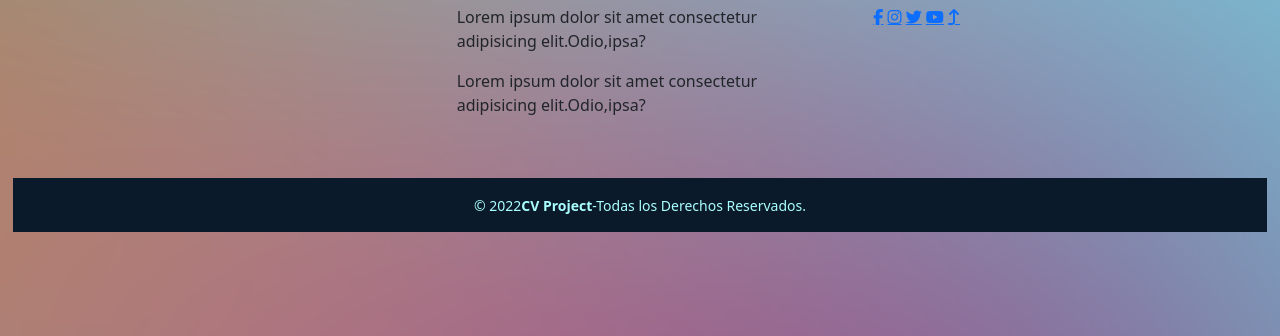
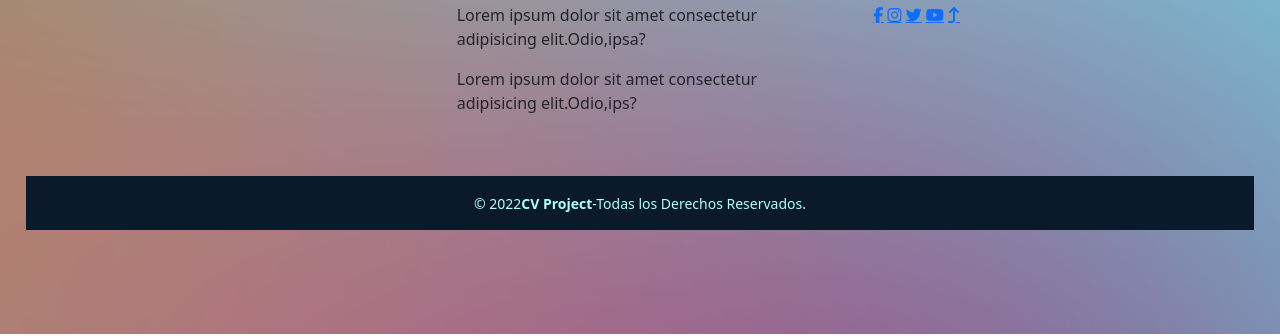
Before and after one commit to lucho1157/Prueba-3, a plain HTML site: page index.html in a window 1280 px wide. Shown: the part 1815-2151 px from the top of the page. Drawn offline with nearby package versions, Linux system fonts and the light colour scheme.

Commit message:
agregado

```diff
--- a/ASSETS/CSS/style.css
+++ b/ASSETS/CSS/style.css
@@ -7,7 +7,7 @@ body{
     background-size: cover;
     background-repeat: no-repeat;
     min-height: 200vh;
-    margin: 104px 1%;
+    margin: 104px 2%;
 
 }
 
--- a/index.html
+++ b/index.html
@@ -224,7 +224,7 @@
      <div class="box">
       <h2>SOBRE NOSOTROS</h2>
       <p>Lorem ipsum dolor sit amet consectetur adipisicing elit.Odio,ipsa?</p>
-      <p>Lorem ipsum dolor sit amet consectetur adipisicing elit.Odio,ipsa?</p>
+      <p>Lorem ipsum dolor sit amet consectetur adipisicing elit.Odio,ips?</p>
   </div>
   <div class="box">
       <h2>SIGUENOS</h2>
```
